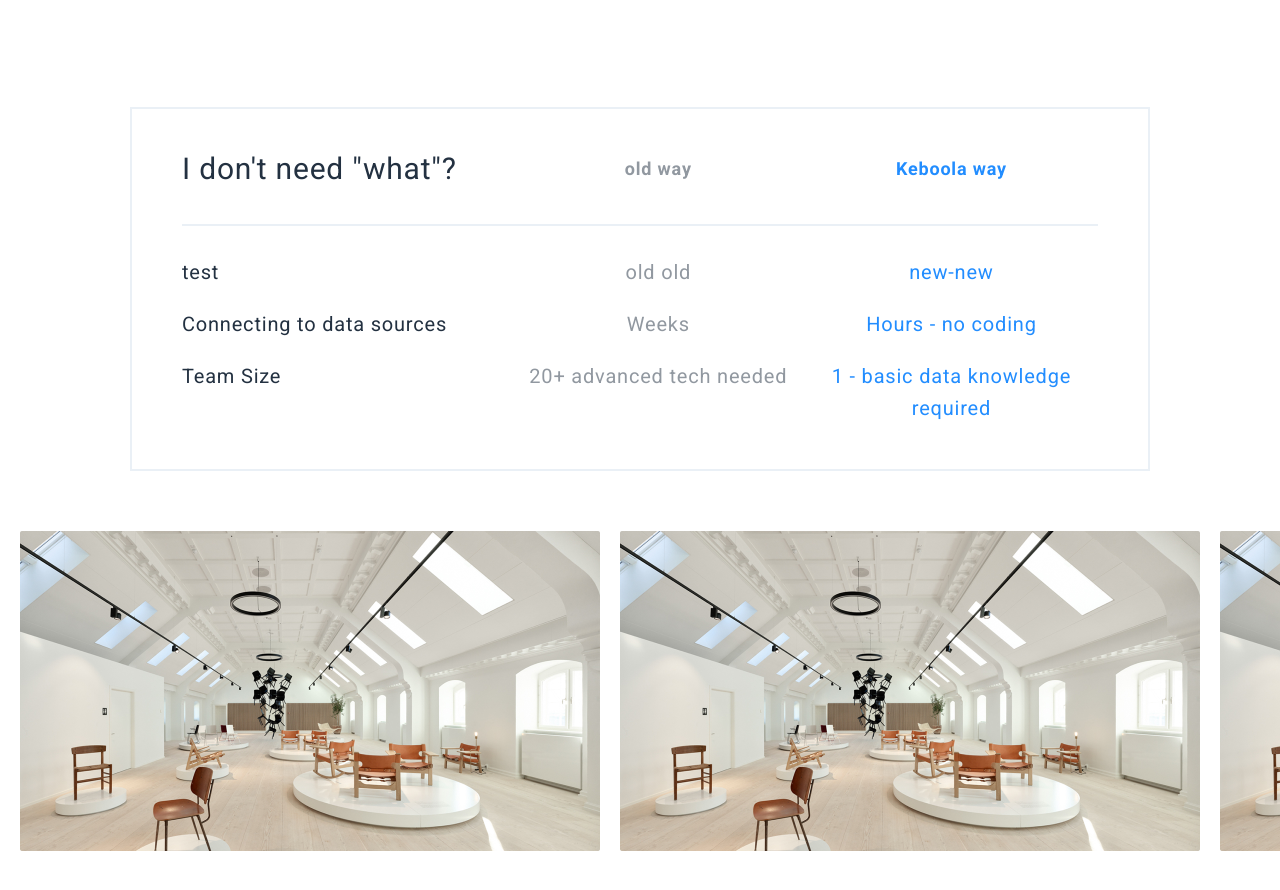
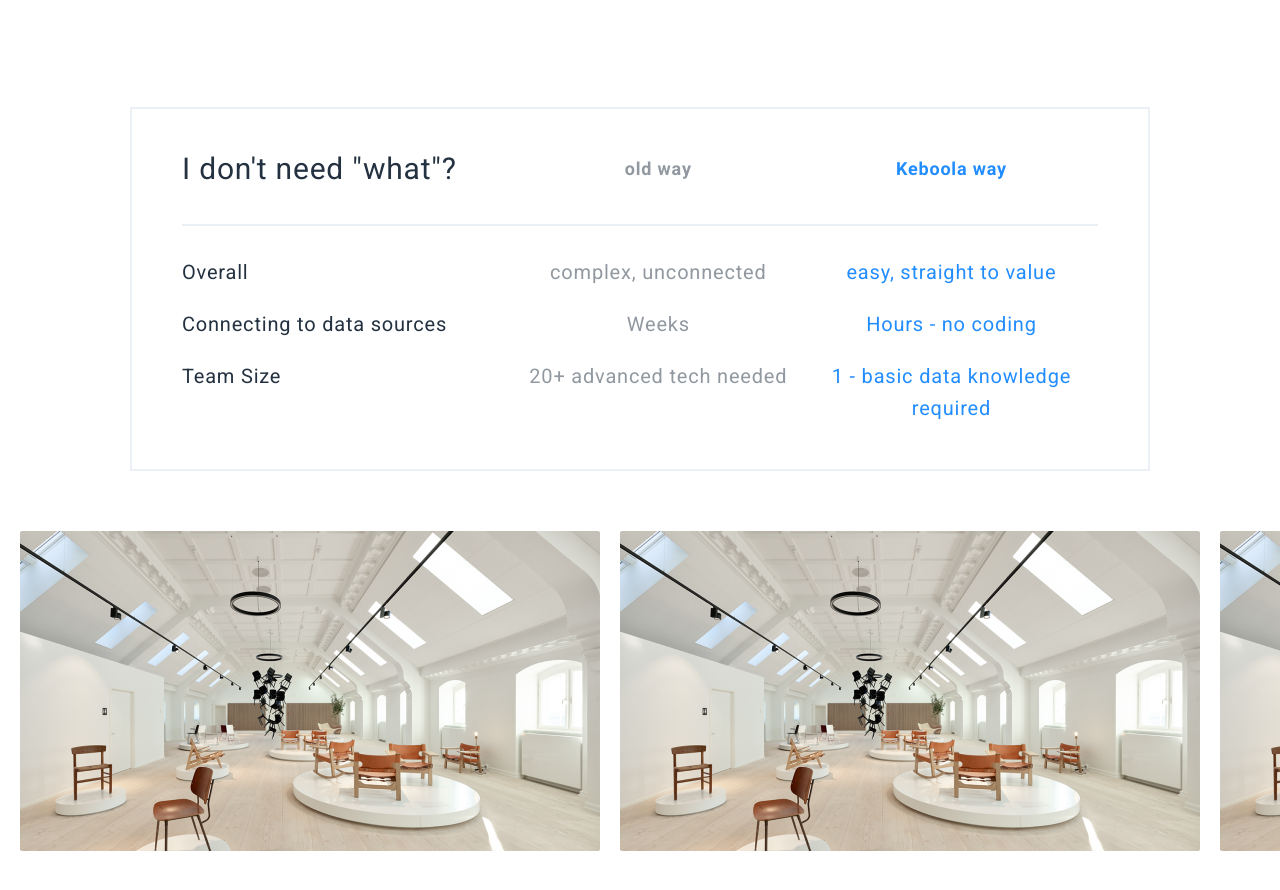
Before and after one commit to keboola/website, a Jekyll site: the page built from _product/index.md, in a window 1280 px wide and 900 px high, scrolled down 3286 px. Shown: the top 890 px of the window. Built offline with Jekyll 4.4.1, drawn with Linux system fonts in a browser that asks for light colours; nearby versions of some CDN libraries.

Commit message:
Update from Forestry.io - Updated index.md

```diff
--- a/_product/index.md
+++ b/_product/index.md
@@ -86,9 +86,9 @@ page_sections:
     valueold: old way
     valuenew: Keboola way
   tablerow:
-  - name: test
-    valueold: old old
-    valuenew: new-new
+  - name: Overall
+    valueold: complex, unconnected
+    valuenew: easy, straight to value
   - name: Connecting to data sources
     valueold: Weeks
     valuenew: Hours - no coding
```
